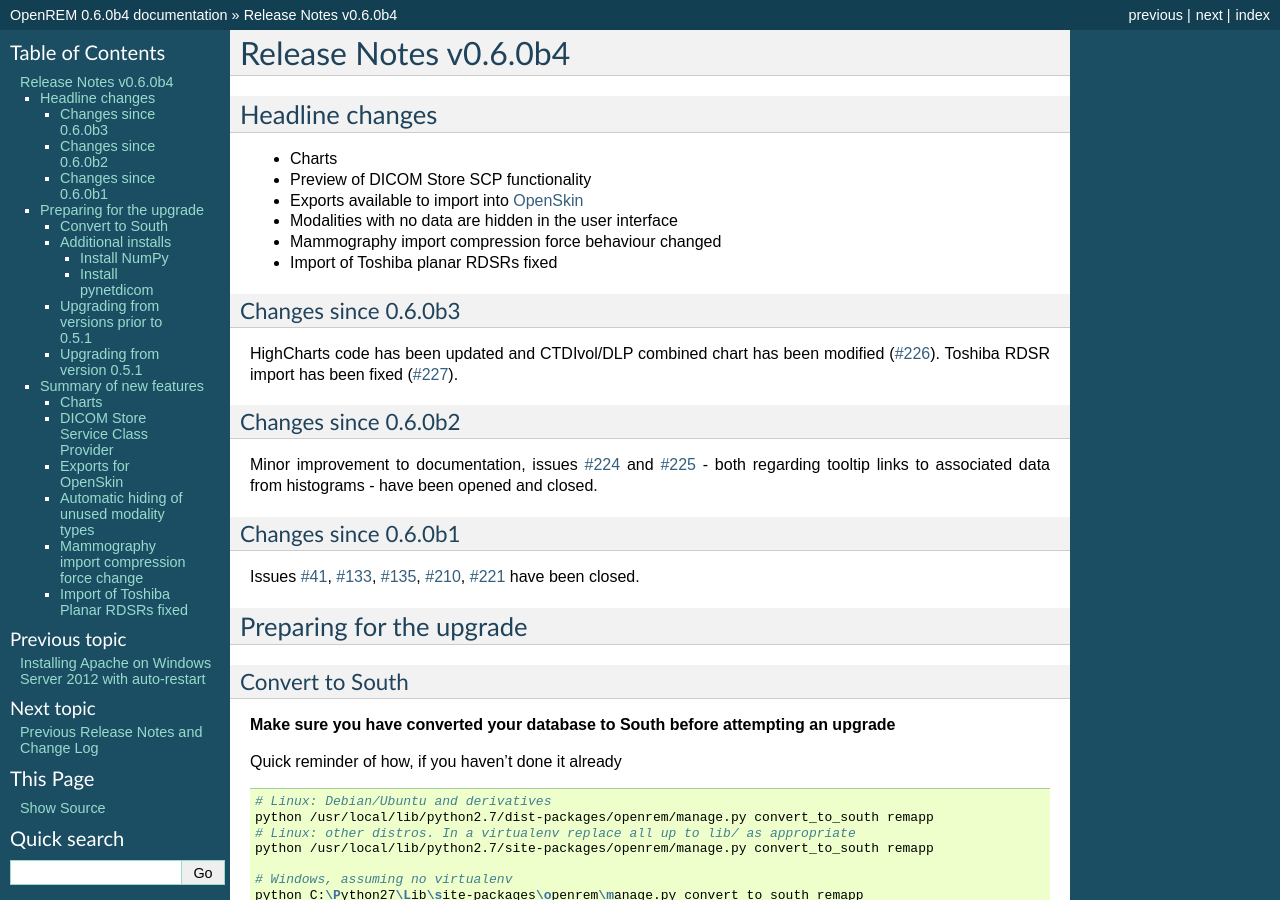
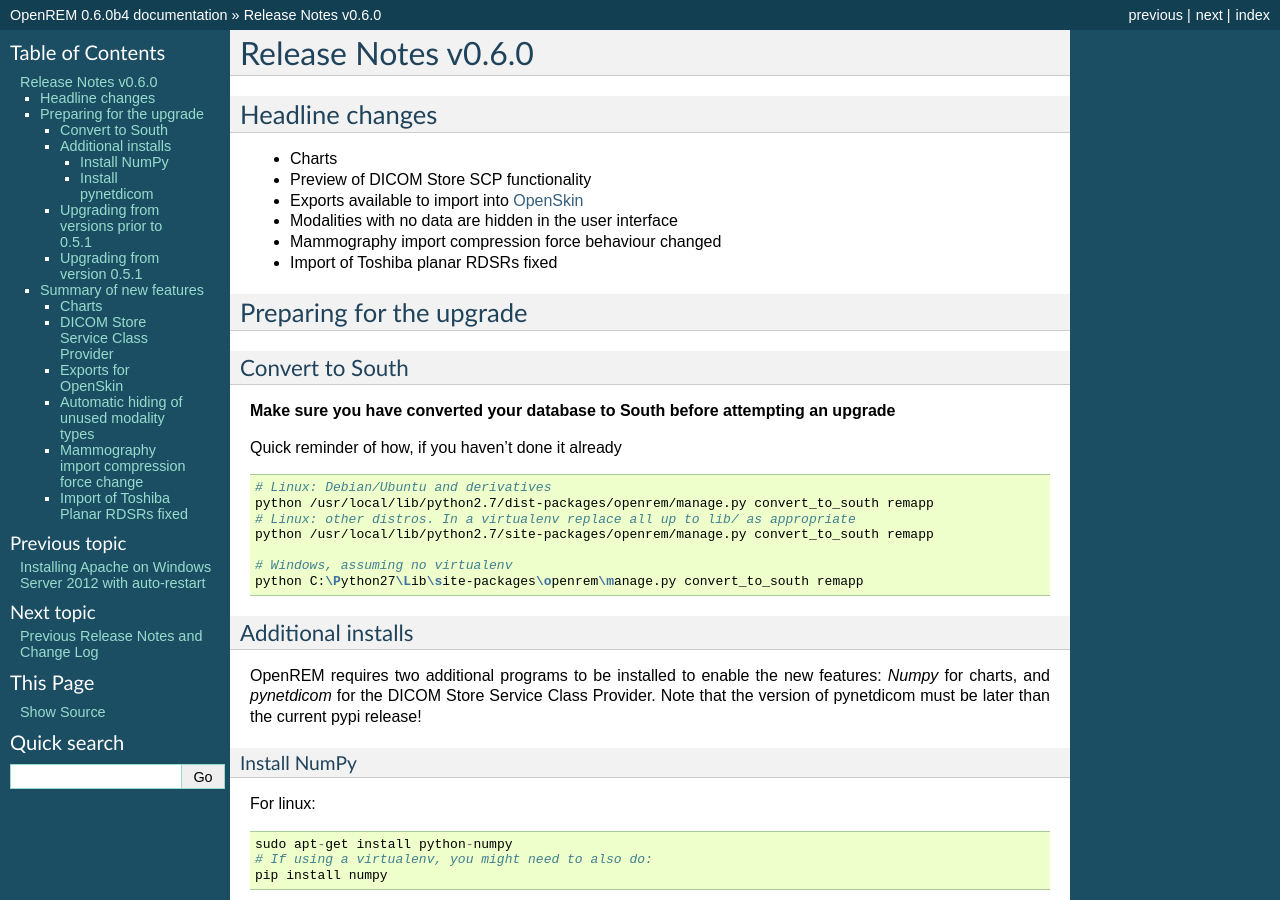
Before and after one commit to ckswilliams/modOpenREM, a Sphinx documentation site: the page built from docs/release-0.6.0.rst, in a window 1280 px wide and 900 px high. Built offline with Sphinx 7.4.7, drawn with Linux system fonts in a browser that asks for light colours; some of the changed text lies outside the part shown.

Commit message:
Updated documentation for release 0.6.0 - removed references to beta versions, removed references to things new in 0.4.3

```diff
--- a/CHANGES.rst
+++ b/CHANGES.rst
@@ -2,8 +2,8 @@
 OpenREM version history
 =======================
 
-0.6.0b4 (2015-05-14)
---------------------
+0.6.0 (2015-05-14)
+------------------
 
 * `#227`_  Fixed import of RDSRs from Toshiba Cath Labs
 * `#226`_  Charts: Updated Highcharts code and partially fixed issues with CTDIvol and DLP combined chart
--- a/README.rst
+++ b/README.rst
@@ -5,7 +5,7 @@
 OpenREM is a Django app to extract, store and export Radiation Exposure
 Monitoring related information, primarily from DICOM files.
 
-**This is a beta release of 0.6.0**, including charts, DICOM store SCP and exports to OpenSkin.
+This is release 0.6.0, including charts, DICOM store SCP and exports to OpenSkin.
 
 Full documentation can be found on Read the Docs: http://docs.openrem.org
 
--- a/docs/changes.rst
+++ b/docs/changes.rst
@@ -2,8 +2,8 @@
 OpenREM version history
 =======================
 
-0.6.0b4 (2015-05-14)
---------------------
+0.6.0 (2015-05-14)
+------------------
 
 * `#227`_  Fixed import of RDSRs from Toshiba Cath Labs
 * `#226`_  Charts: Updated Highcharts code and partially fixed issues with CTDIvol and DLP combined chart
--- a/docs/release-0.6.0.rst
+++ b/docs/release-0.6.0.rst
@@ -1,6 +1,6 @@
-######################
-Release Notes v0.6.0b4
-######################
+####################
+Release Notes v0.6.0
+####################
 
 ****************
 Headline changes
@@ -13,22 +13,6 @@
 * Mammography import compression force behaviour changed
 * Import of Toshiba planar RDSRs fixed
 
-Changes since 0.6.0b3
-=====================
-
-HighCharts code has been updated and CTDIvol/DLP combined chart has been modified (`#226`_). Toshiba RDSR import has
-been fixed (`#227`_).
-
-Changes since 0.6.0b2
-=====================
-
-Minor improvement to documentation, issues `#224`_ and `#225`_ - both regarding tooltip links to associated data from
-histograms - have been opened and closed.
-
-Changes since 0.6.0b1
-=====================
-
-Issues `#41`_, `#133`_, `#135`_, `#210`_, `#221`_ have been closed.
 
 *************************
 Preparing for the upgrade
@@ -107,11 +91,11 @@
     * For PostgreSQL you can refer to :doc:`backupRestorePostgreSQL`
     * For a non-production SQLite3 database, simply make a copy of the database file
 
-* The 0.6.0b4 upgrade must be made from a 0.5.1 (or later) database, and a schema migration is required:
+* The 0.6.0 upgrade must be made from a 0.5.1 (or later) database, and a schema migration is required:
 
 .. sourcecode:: bash
 
-    pip install openrem==0.6.0b4
+    pip install openrem==0.6.0
 
     # Linux: Debian/Ubuntu and derivatives
     python /usr/local/lib/python2.7/dist-packages/openrem/manage.py schemamigration --auto remapp
```
Also changed, not shown: docs/install.rst (+4 -7 lines).
